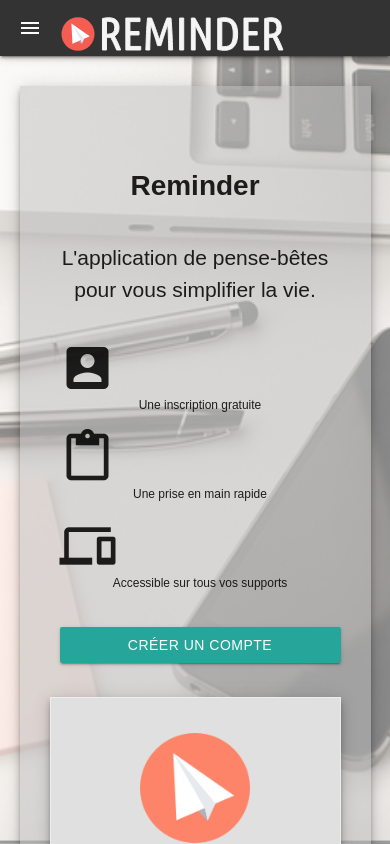
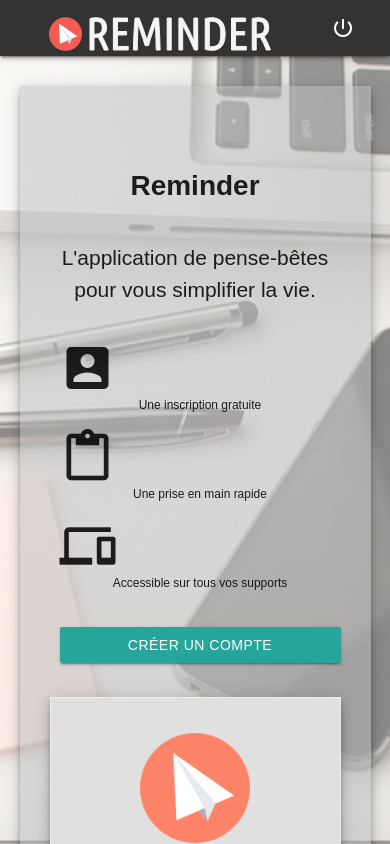
Before and after one commit to RQMdev/Reminder, a React (Create React App) app: page /signin in a window 390 px wide. Shown: the top 844 px of the page. Built offline with nearby package versions, Linux system fonts and the light colour scheme.

Commit message:
réglage menu

```diff
--- a/src/App.css
+++ b/src/App.css
@@ -357,6 +357,6 @@
 
     @media only screen and (max-width: 992px) {
         nav .brand-logo {
-            transform: translateX(-100%);
+            transform: translateX(-70%);
         }
     }
--- a/src/Components/Header.js
+++ b/src/Components/Header.js
@@ -12,15 +12,9 @@
 	        <nav>
 	            <div className="nav-wrapper navbar-fixed">
 	                <img className="brand-logo" src="images/logo.svg" alt="" />
-	                <a href="#" data-activates="mobile-demo" className="button-collapse"><i className="material-icons">menu</i></a>
-	                <ul className="right hide-on-med-and-down">
+	                <ul className="right">
 	                    <li><a href="" onClick={this.signOut.bind(this)}><i className="material-icons">power_settings_new</i></a></li>
 	                </ul>
-	                <ul className="side-nav" id="mobile-demo">
-	                    <li><a href=""><i className="material-icons">power_settings_new</i>Se déconnecter</a></li>
-
-	                </ul>
-
 	            </div>
 	        </nav>
 			</div>
```
